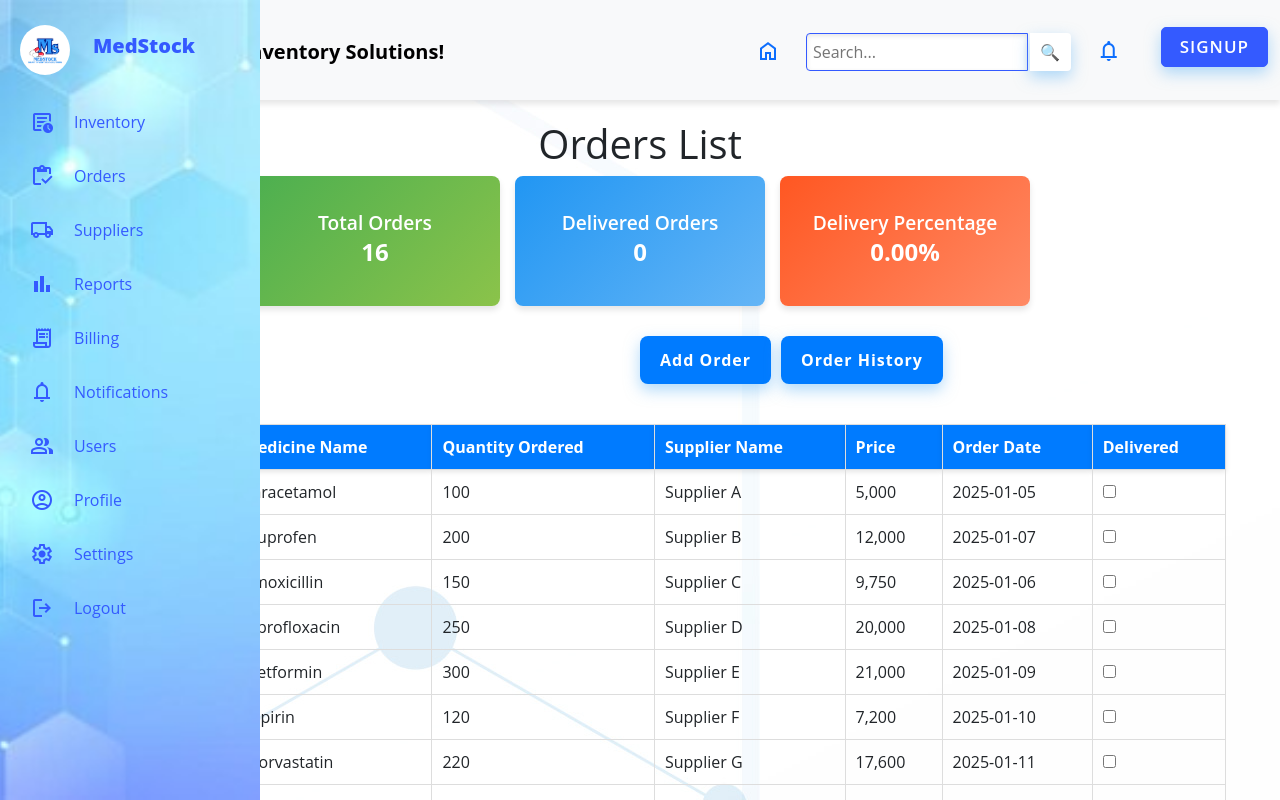
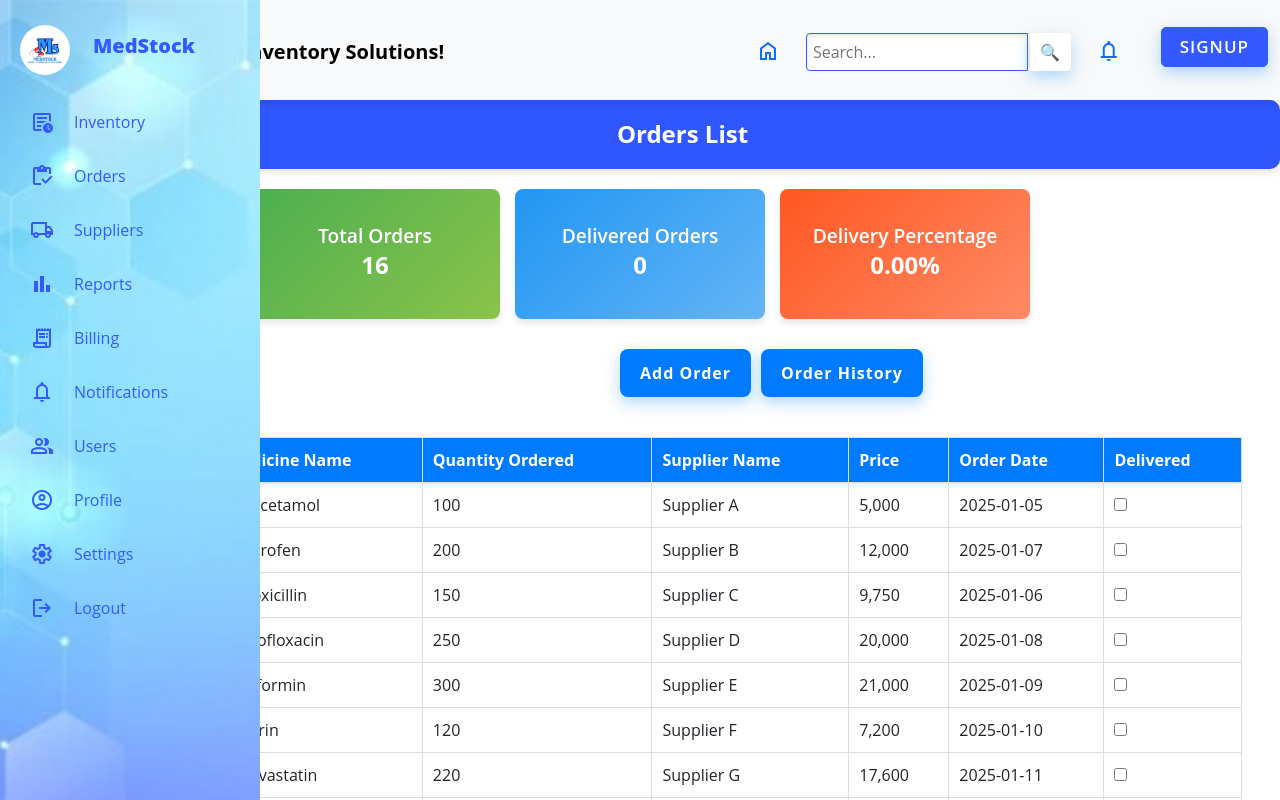
Before and after one commit to dnm10/New-MedStock, a React (Create React App) app in the folder medstock-app/: page /Orders in a window 1280 px wide. Shown: the top 800 px of the page. Built offline with nearby package versions, Linux system fonts and the light colour scheme.

Commit message:
Header  css

```diff
--- a/medstock-app/src/Components/Orders.module.css
+++ b/medstock-app/src/Components/Orders.module.css
@@ -1,3 +1,22 @@
+.Orders {
+  max-width: 2100px;
+  margin: auto;
+  background: white;
+}
+
+.Orders h1 {
+  text-align: center;
+  margin-bottom: 20px;
+  margin-left: 85px;
+  padding: 20px 0;
+  background-color:#3056ff;
+  color: rgb(255, 255, 255);
+  font-size: 24px;
+  font-weight: bold;
+  border-radius: 10px;
+  box-shadow: 0 4px 8px rgba(0, 0, 0, 0.1);
+}
+
 .orders-container {
     margin: 20px;
   }
@@ -55,10 +74,6 @@
 .custom-checkbox:checked {
   background-color: green; /* Make the checkbox green when checked */
   border-color: green;
-}
-
-.Orders {
-  padding: 20px;
 }
 
 .buttons {
```
